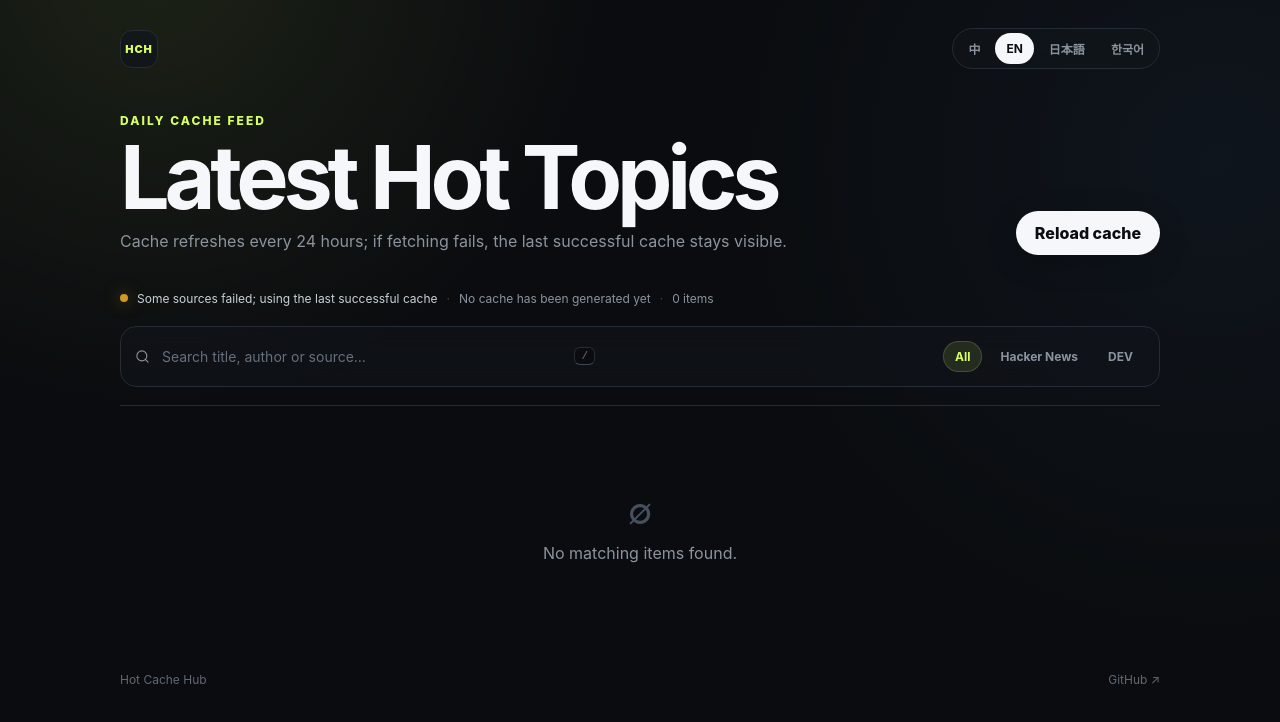
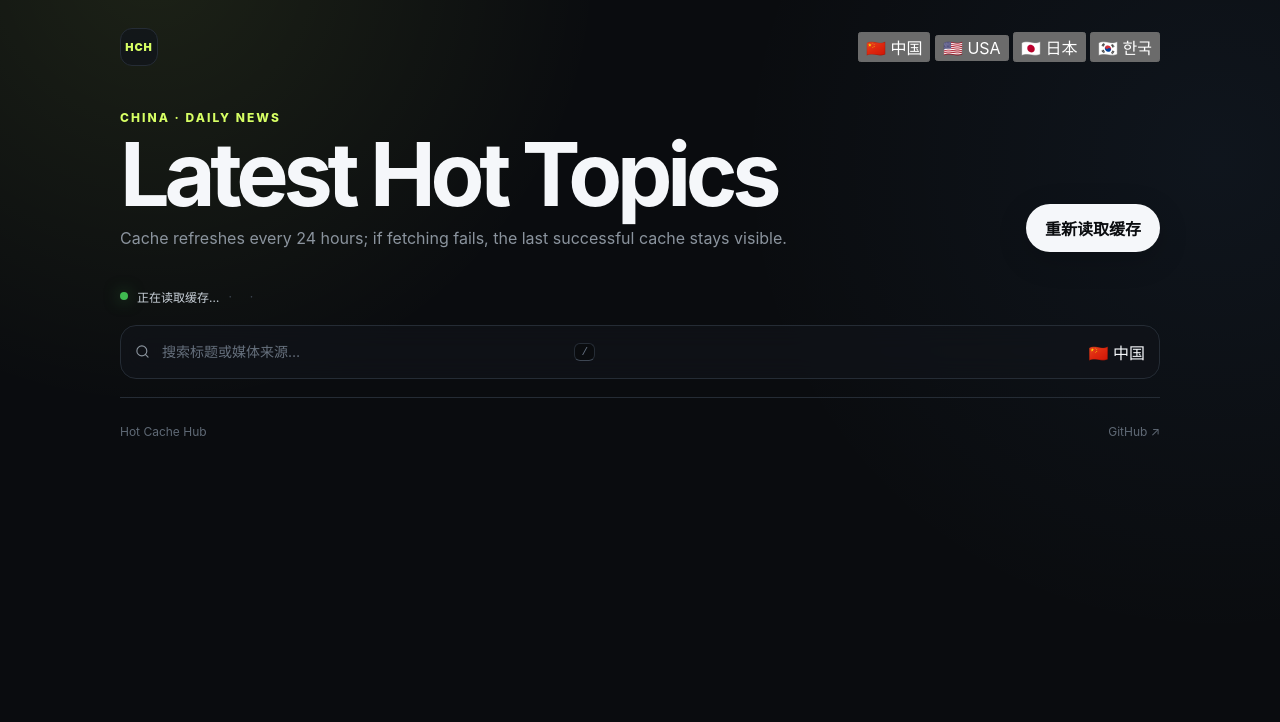
Before and after one commit to amsasw/new-for, a website: page index.html in a window 1280 px wide. Drawn offline with Linux system fonts and the light colour scheme.

Commit message:
Turn language selector into country news selector

```diff
--- a/index.html
+++ b/index.html
@@ -5,26 +5,26 @@
   <meta name="viewport" content="width=device-width, initial-scale=1.0" />
   <meta name="theme-color" content="#0b0d10" />
   <title>Hot Cache Hub</title>
-  <meta id="metaDescription" name="description" content="每天更新一次缓存的热点聚合页" />
+  <meta id="metaDescription" name="description" content="中国、美国、日本、韩国的每日热点新闻聚合" />
   <link rel="stylesheet" href="./styles.css" />
 </head>
 <body>
   <main class="shell">
     <div class="topbar">
       <a class="brand" href="./" aria-label="Hot Cache Hub">HCH</a>
-      <div class="language-switcher" role="group" aria-label="Language">
-        <button class="lang-btn active" data-lang="zh" aria-pressed="true">中</button>
-        <button class="lang-btn" data-lang="en" aria-pressed="false">EN</button>
-        <button class="lang-btn" data-lang="ja" aria-pressed="false">日本語</button>
-        <button class="lang-btn" data-lang="ko" aria-pressed="false">한국어</button>
+      <div class="country-switcher" role="group" aria-label="Country news">
+        <button class="country-btn active" data-country="CN" aria-pressed="true">🇨🇳 中国</button>
+        <button class="country-btn" data-country="US" aria-pressed="false">🇺🇸 USA</button>
+        <button class="country-btn" data-country="JP" aria-pressed="false">🇯🇵 日本</button>
+        <button class="country-btn" data-country="KR" aria-pressed="false">🇰🇷 한국</button>
       </div>
     </div>
 
     <header class="hero">
       <div class="hero-copy">
-        <div class="eyebrow">DAILY CACHE FEED</div>
-        <h1 id="pageTitle">最新热点</h1>
-        <p id="pageDescription">每 24 小时生成一次缓存；抓取失败时继续展示上次成功缓存。</p>
+        <div class="eyebrow" id="eyebrow">CHINA · DAILY NEWS</div>
+        <h1 id="pageTitle">中国热点</h1>
+        <p id="pageDescription">每天生成一次新闻缓存；切换国家即可查看对应地区的本地化热点。</p>
       </div>
       <button id="refreshBtn" class="refresh" type="button">重新读取缓存</button>
     </header>
@@ -40,19 +40,14 @@
 
     <section class="controls" aria-label="Feed controls">
       <label class="search">
-        <span class="sr-only" id="searchLabel">搜索热点</span>
+        <span class="sr-only" id="searchLabel">搜索新闻</span>
         <svg viewBox="0 0 24 24" aria-hidden="true">
           <path d="m21 21-4.35-4.35m2.35-5.65a8 8 0 1 1-16 0 8 8 0 0 1 16 0Z"/>
         </svg>
-        <input id="searchInput" type="search" autocomplete="off" placeholder="搜索标题、作者或来源…" aria-labelledby="searchLabel" />
+        <input id="searchInput" type="search" autocomplete="off" placeholder="搜索标题或媒体来源…" aria-labelledby="searchLabel" />
         <kbd>/</kbd>
       </label>
-
-      <div class="toolbar" role="group" aria-label="Sources">
-        <button class="chip active" data-source="all" id="allSourceBtn" aria-pressed="true">全部</button>
-        <button class="chip" data-source="Hacker News" aria-pressed="false">Hacker News</button>
-        <button class="chip" data-source="DEV Community" aria-pressed="false">DEV</button>
-      </div>
+      <div id="countryBadge" class="country-badge">🇨🇳 中国</div>
     </section>
 
     <section id="feed" class="feed" aria-live="polite" aria-busy="true"></section>
```
